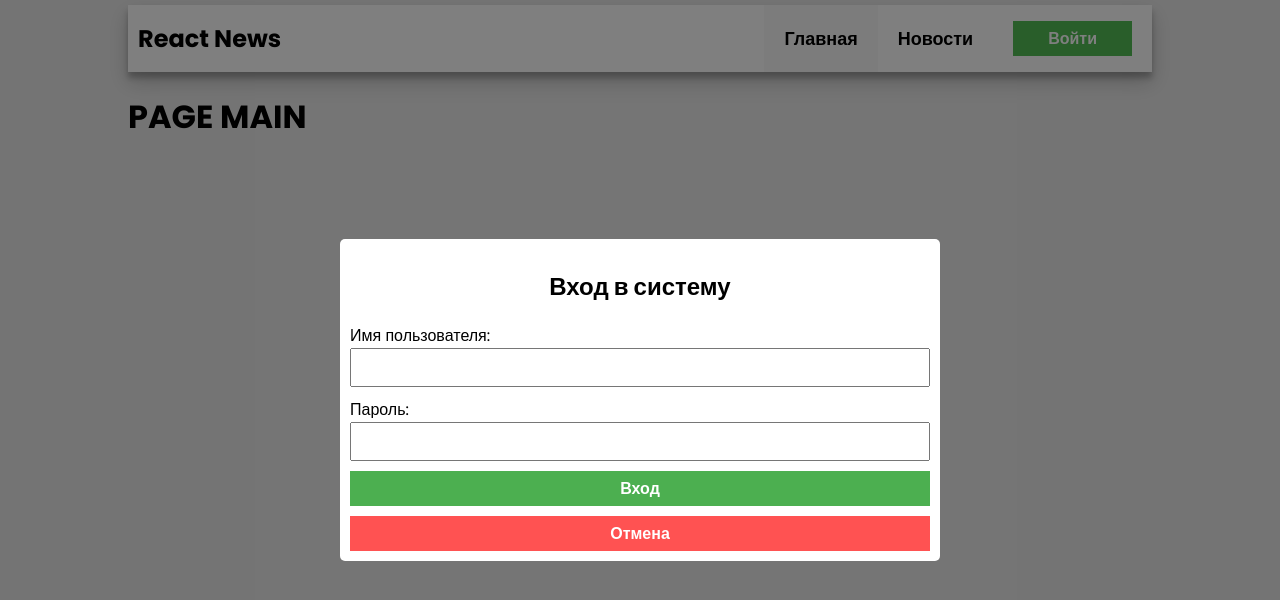
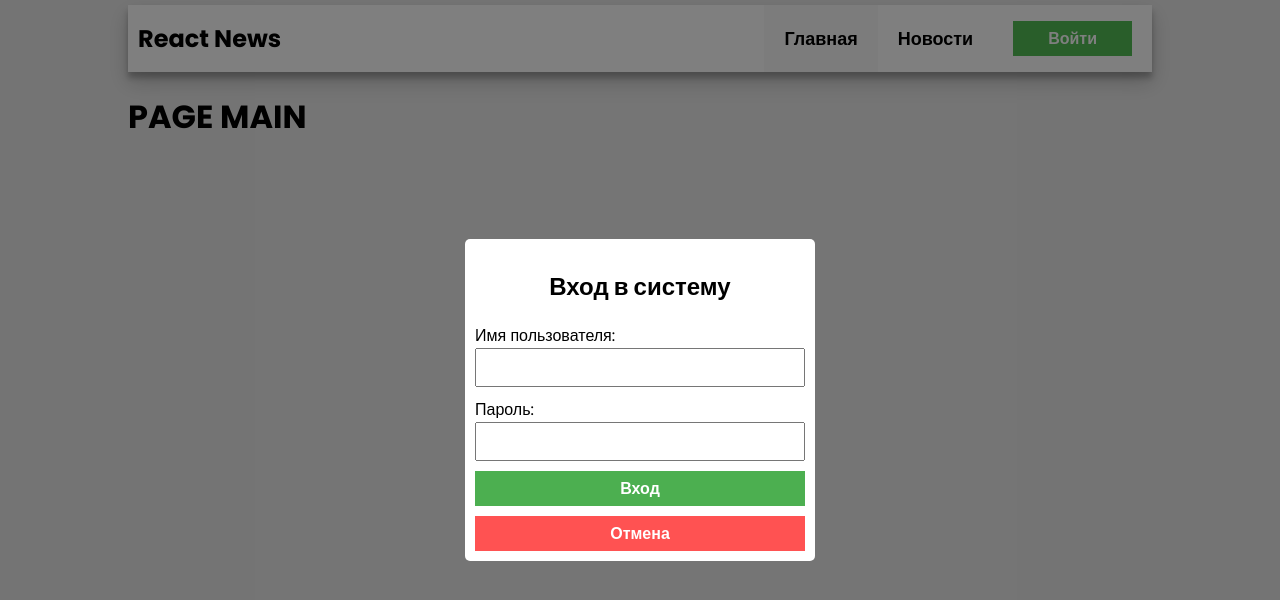
Before and after one commit to dvnikolaev/react-redux-news, a React (Create React App) app: page / in a window 1280 px wide. Both pictures are taken after a click on the button "Войти". Shown: the top 600 px of the page. Built offline with nearby package versions, Linux system fonts and the light colour scheme.

Commit message:
change width

```diff
--- a/src/components/Modal/modal.css
+++ b/src/components/Modal/modal.css
@@ -11,7 +11,7 @@
   z-index: 1;
 }
 .modal-body {
-  width: 600px;
+  min-width: 300px;
   padding: 10px;
   background-color: white;
   border-radius: 5px;
```
